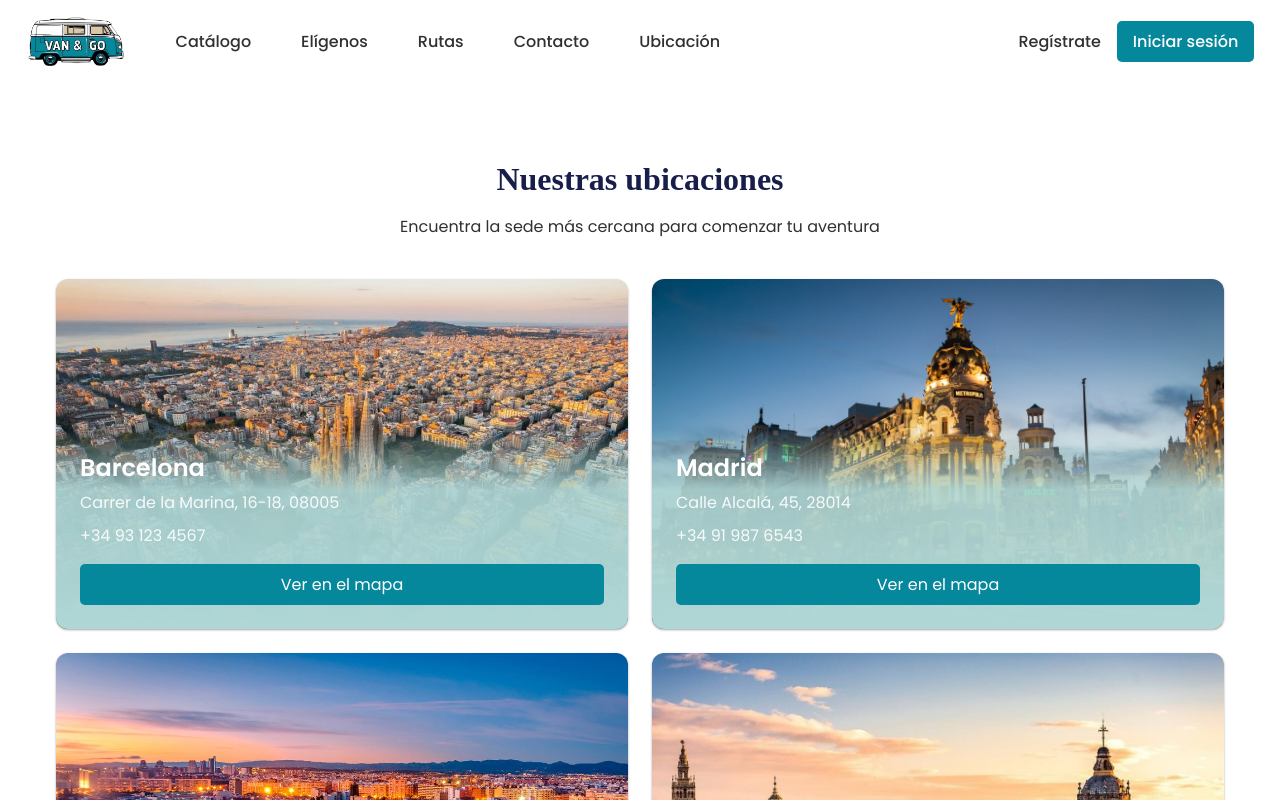
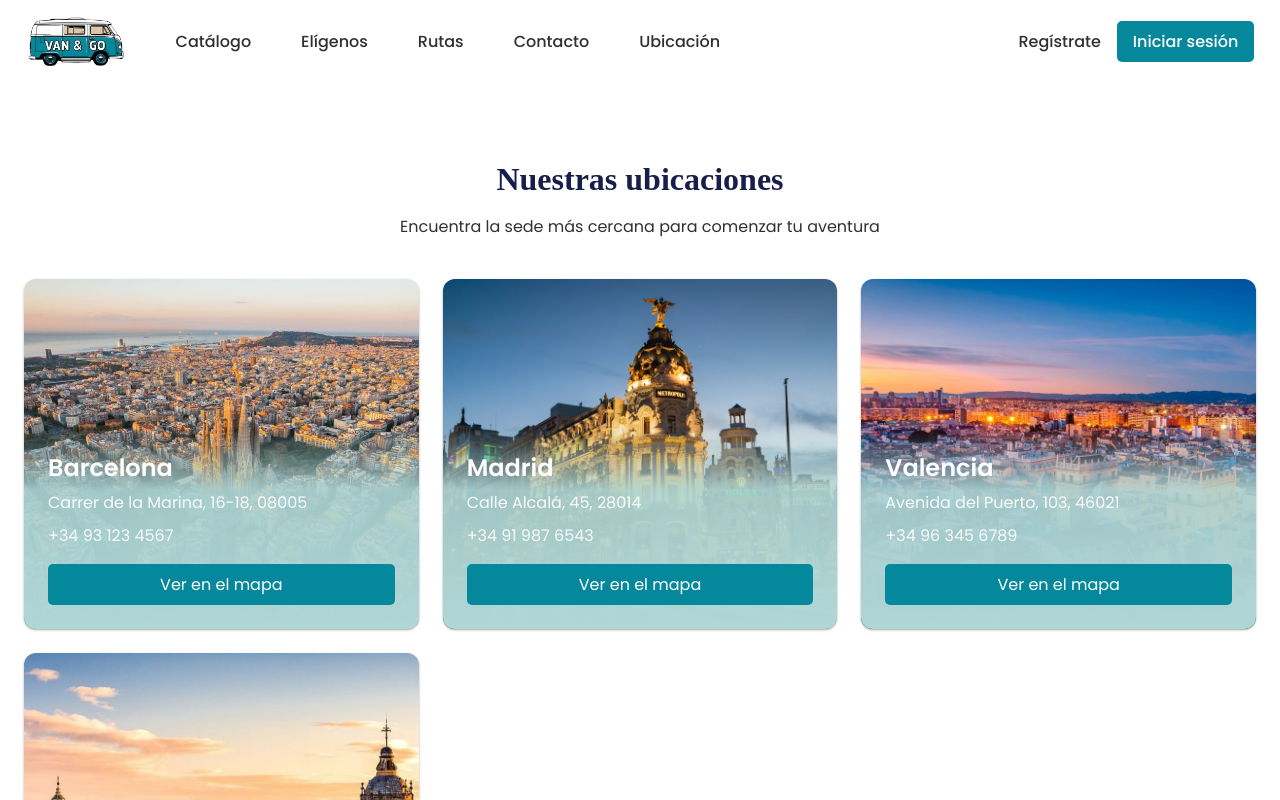
Before and after one commit to albaromero6/VanGo, an Angular app in the folder Front/: page /ubicacion in a window 1280 px wide. Built offline with nearby package versions, Linux system fonts and the light colour scheme; a web font is replaced by a local one.

Commit message:
Cambio a 3 colums para las cards

```diff
--- a/Front/src/app/pages/location/location.component.scss
+++ b/Front/src/app/pages/location/location.component.scss
@@ -6,9 +6,9 @@
 }
 
 .container {
-    max-width: 1200px;
+    max-width: 1600px;
     margin: 0 auto;
-    padding: 0 $spacing-medium;
+    padding: 0 $spacing-large;
 }
 
 .section-header {
@@ -35,7 +35,7 @@
 
 .locations-grid {
     display: grid;
-    grid-template-columns: repeat(2, 1fr);
+    grid-template-columns: repeat(3, 1fr);
     gap: $spacing-large;
 }
 
@@ -67,7 +67,7 @@
         padding: $spacing-large;
         height: auto;
         bottom: 0;
-    background: linear-gradient(to top, $secondary-color, rgba($secondary-color, 0.9) 70%, transparent);
+        background: linear-gradient(to top, $secondary-color, rgba($secondary-color, 0.9) 70%, transparent);
 
         h3 {
             font-size: $font-size-xlarge;
```
